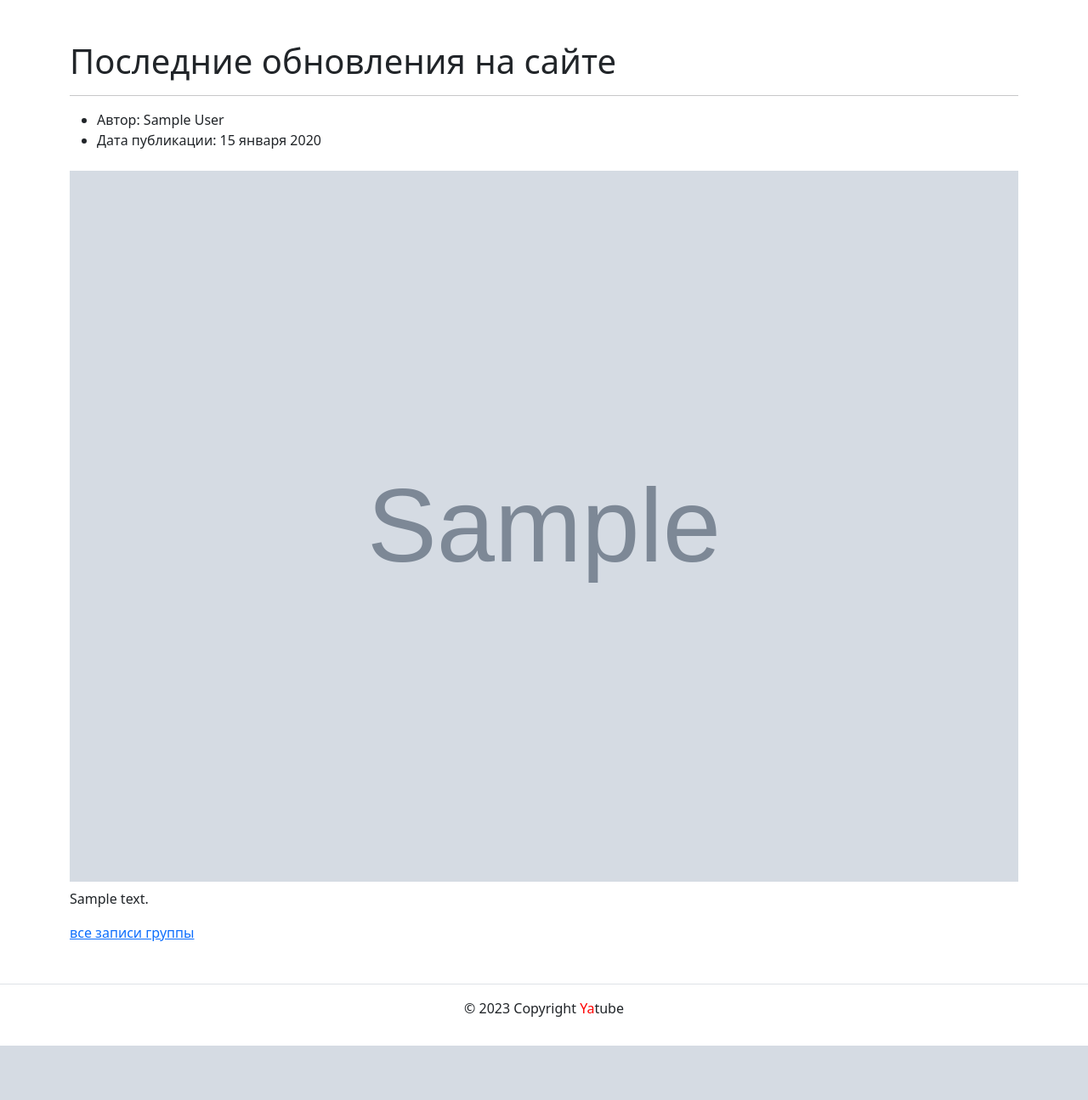
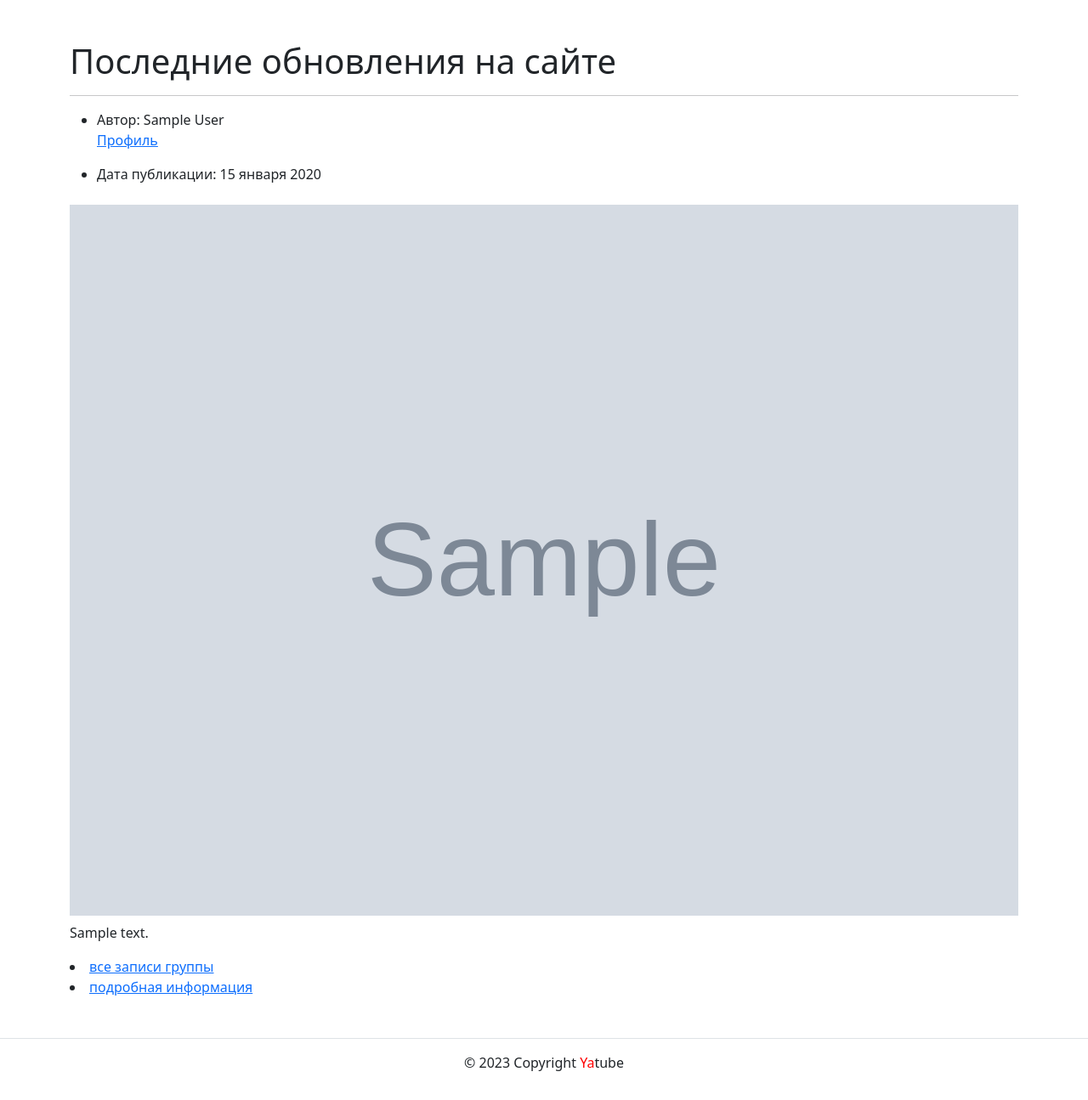
Before and after one commit to Morgoth-Ryuk/hw05_final, a Django app: page / in a window 1280 px wide. Shown: the part 56-1351 px from the top of the page at 85% size. Before the commit the page ends 1287 px from the top, so only its background shows below. Run offline with Django 3.2, Linux system fonts and the light colour scheme; tables that the repository leaves empty hold one stand-in row (values such as "Sample post"); grey boxes marked "Sample" are stand-in pictures; some libraries are stand-ins or nearby versions.

Commit message:
after rev

```diff
--- a/yatube/templates/includes/postcard.html
+++ b/yatube/templates/includes/postcard.html
@@ -2,6 +2,7 @@
       <ul>
         <li>
           Автор: {{ post.author.get_full_name }}
+          <p> <a href="{% url 'posts:profile' post.author.username %}">Профиль</a></p>
         </li>
         <li>
           Дата публикации: {{ post.pub_date|date:"d E Y" }}
--- a/yatube/templates/posts/index.html
+++ b/yatube/templates/posts/index.html
@@ -16,9 +16,14 @@
           {% for post in page_obj %}
             {% include  'includes/postcard.html'%}
             {% if post.group %}
-            <a href="{% url 'posts:group_list' post.group.slug %}">все записи группы</a>
+            <li>
+              <a href="{% url 'posts:group_list' post.group.slug %}">все записи группы</a>
             <!-- <a href="">все записи группы</a>-->
+            </li>
             {% endif %}
+          <li>
+              <a href="{% url 'posts:post_detail' post.id %}">подробная информация </a>
+          </li>
           {% if not forloop.last %}<hr>{% endif %}
           {% endfor %}
         </article>
--- a/yatube/templates/posts/profile.html
+++ b/yatube/templates/posts/profile.html
@@ -29,7 +29,7 @@
           <ul>
             <li>
               Автор: {{ author.get_full_name }} <!--Лев Толстой-->
-              <a href="<!-- фиг знает как сделать; должно вести на первую страницу?-->">все посты пользователя</a>
+              {# <a href="<!-- фиг знает как сделать; должно вести на первую страницу?-->">все посты пользователя</a> #}
             </li>
           </ul>
 
--- a/yatube/yatube/settings.py
+++ b/yatube/yatube/settings.py
@@ -33,6 +33,8 @@ ALLOWED_HOSTS = [
     '127.0.0.1',
     '[::1]',
     'testserver',
+    'www.lissamorgothbale.pythonanywhere.com',
+    'lissamorgothbale.pythonanywhere.com',
 ]
 
 # Добавьте IP адреса, при обращении с которых будет доступен DjDT
```
